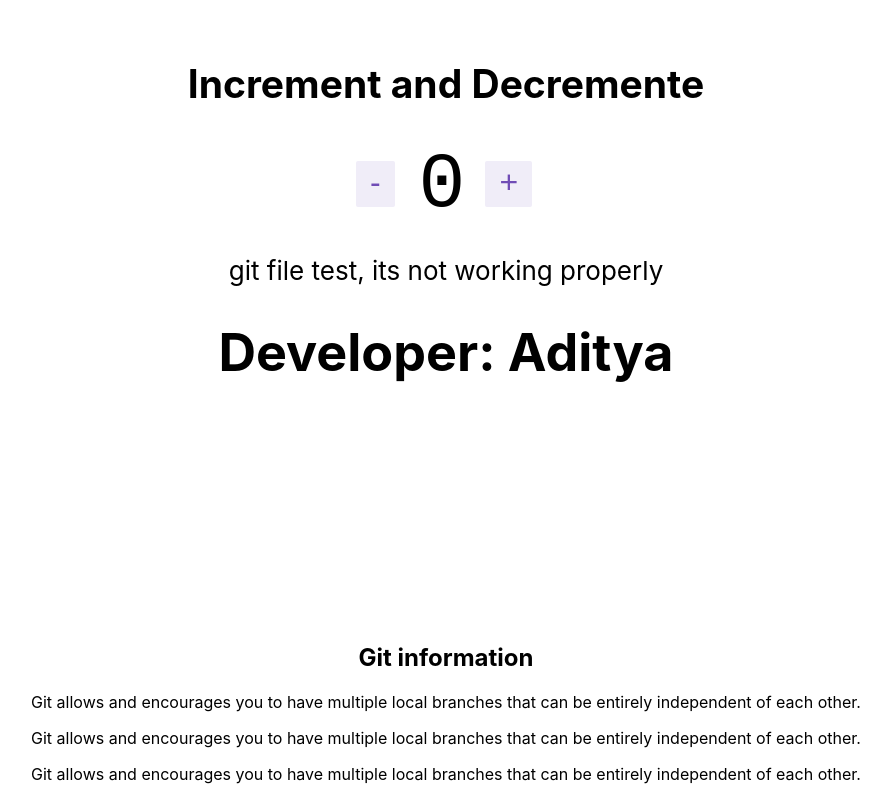
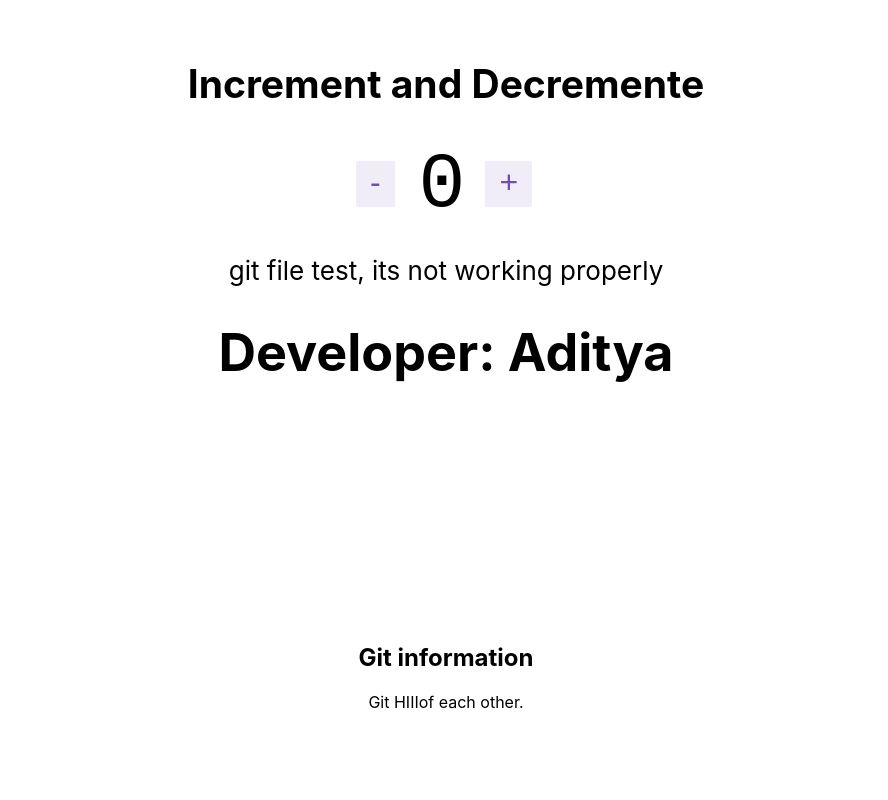
Before and after one commit to Natty-Hatty/Redux-Type-Test, a React (Create React App) app: page / in a window 1280 px wide. Shown: the part 177-977 px from the top of the page, without its empty margins (194-1082 px from the left). After the commit the page ends 905 px from the top, so only its background shows below. Built offline with nearby package versions, Linux system fonts and the light colour scheme.

Commit message:
some thing changeed

```diff
--- a/src/information/Info.tsx
+++ b/src/information/Info.tsx
@@ -5,17 +5,9 @@ export default function Info() {
 		<div>
 			<h2>Git information</h2>
 			<p>
-				Git allows and encourages you to have multiple local branches that can
-				be entirely independent of each other.
+				Git <span>HIII</span>of each other.
 			</p>
-			<p>
-				Git allows and encourages you to have multiple local branches that can
-				be entirely independent of each other.
-			</p>
-			<p>
-				Git allows and encourages you to have multiple local branches that can
-				be entirely independent of each other.
-			</p>
+
 		</div>
 	);
 }
```
